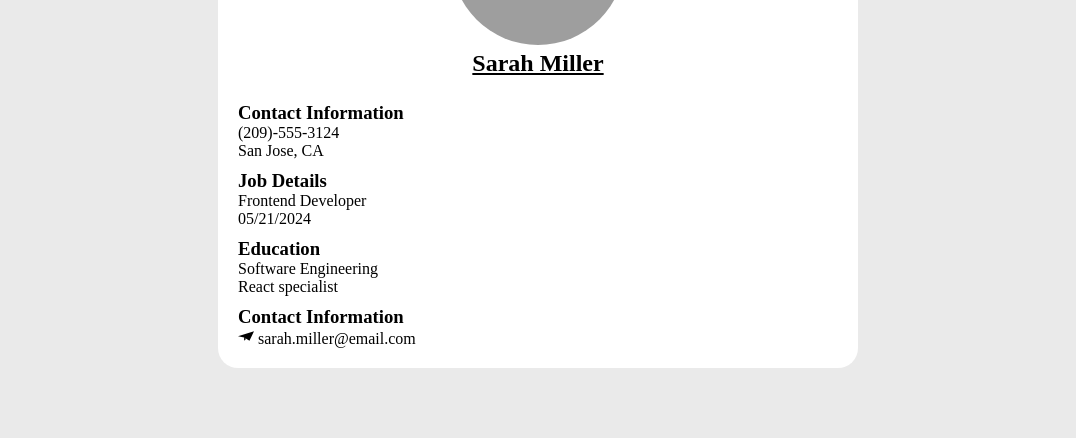
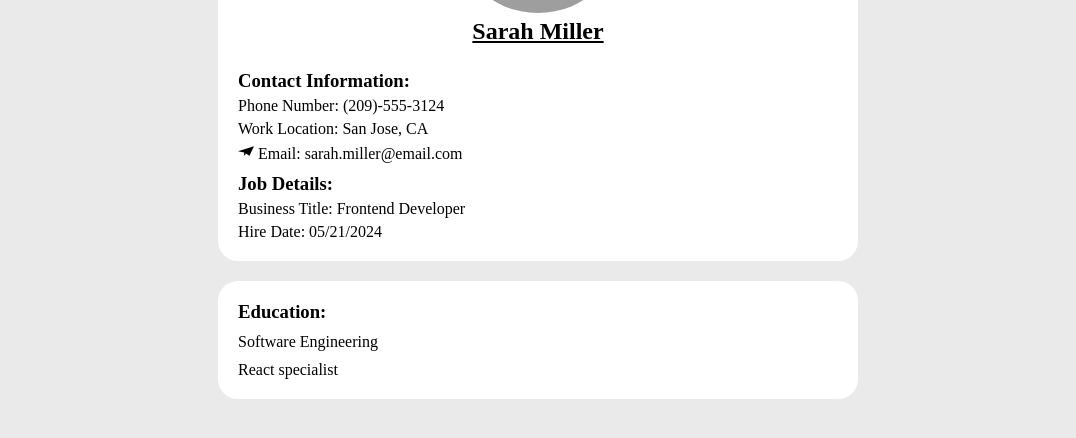
Before and after one commit to Davidnino21/employee-management, a React app: page /1 in a window 1280 px wide. Shown: the part 294-732 px from the top of the page, without its empty margins (102-1178 px from the left). Built offline with nearby package versions, Linux system fonts and the light colour scheme; data requests are answered from the project's data file; grey boxes are pictures that could not be loaded; the HTML template or start-up script is replaced by a standard one.

Commit message:
created modal to delete an employee

```diff
--- a/src/App.css
+++ b/src/App.css
@@ -207,6 +207,51 @@ form input {
   color: white;
 }
 
+/* delete modal */
+.confirm-delete-modal {
+  position: absolute;
+  background-color: rgba(0, 0, 0, 0.5);
+  top: 0;
+  width: 100%;
+  height: 100vh;
+  display: none;
+  justify-content: center;
+  align-items: center;
+}
+
+.modal-content {
+  padding: 10px;
+  background-color: #fff;
+  border-radius: 10px;
+}
+
+.modal-content span {
+  color: #4e90e1;
+}
+
+.modal-actions {
+  display: flex;
+  align-items: center;
+  justify-content: flex-end;
+  padding: 10px;
+  gap: 5px;
+}
+
+.modal-actions button {
+  padding: 5px 15px;
+  border-radius: 10px;
+  border: none;
+  font-size: 16px;
+}
+
+.modal-actions .delete-btn {
+  background-color: red;
+}
+
+.modal-actions .cancel-btn {
+  background-color: green;
+}
+
 @media (max-width: 1400px) {
   .user-container {
     grid-template-columns: repeat(4, 1fr);
--- /dev/null
+++ b/src/components/DeleteModal.jsx
@@ -0,0 +1,18 @@
+function DeleteModal({show, cancel, selectedName}) {
+  return (
+    <div className="confirm-delete-modal" style={{display: show ? "flex" : "none"}}>
+      <div className="modal-content">
+        <h3>
+          Are you sure you want to delete <span>{selectedName}</span>?
+        </h3>
+        <p>This action can not be undone</p>
+        <div className="modal-actions">
+          <button className="delete-btn">Yes</button>
+          <button className="cancel-btn" onClick={cancel}>Cancel</button>
+        </div>
+      </div>
+    </div>
+  );
+}
+
+export default DeleteModal;
--- a/src/components/UserCard.jsx
+++ b/src/components/UserCard.jsx
@@ -5,7 +5,7 @@ import { FaClipboardList } from "react-icons/fa";
 import { useState } from "react";
 import { Link } from "react-router";
 
-function UserCard({ employee }) {
+function UserCard({ employee, toggle }) {
   const [showMenu, setShowMenu] = useState(false);
 
   function handleToggle() {
@@ -42,7 +42,9 @@ function UserCard({ employee }) {
         <Link className="option-btn" to={`/edit/${employee.id}`}>
           Edit
         </Link>
-        <button className="option-btn">Delete</button>
+        <button className="option-btn" onClick={() => toggle(employee.name)}>
+          Delete
+        </button>
       </div>
     </div>
   );
--- a/src/pages/ListUser.jsx
+++ b/src/pages/ListUser.jsx
@@ -1,9 +1,17 @@
 import { useEffect, useState } from "react";
 import Search from "../components/Search";
 import UserCard from "../components/UserCard";
+import DeleteModal from "../components/DeleteModal";
 
 function ListUser() {
   const [employees, setEmployees] = useState([]);
+  const [showDelete, setShowDelete] = useState(false)
+  const [selectedName, setSelectedName] = useState("")
+
+  function toggleDelete(name) {
+    setShowDelete(!showDelete)
+    setSelectedName(name)
+  }
 
   useEffect(() => {
     fetch("http://localhost:3000/employees")
@@ -16,9 +24,10 @@ function ListUser() {
       <Search />
       <div className="user-container">
         {employees.map((emp) => (
-          <UserCard key={emp.id} employee={emp} />
+          <UserCard key={emp.id} employee={emp} toggle={toggleDelete}/>
         ))}
       </div>
+      <DeleteModal show={showDelete} cancel={toggleDelete} selectedName={selectedName}/>
     </>
   );
 }
--- a/src/pages/UserDetail.jsx
+++ b/src/pages/UserDetail.jsx
@@ -1,7 +1,7 @@
 import { useEffect, useState } from "react";
 import { useParams } from "react-router";
 import { SiMinutemailer } from "react-icons/si";
-import "./details.css"
+import "./details.css";
 
 function UserDetail() {
   const [employee, setEmployee] = useState(null);
@@ -23,28 +23,25 @@ function UserDetail() {
           <img src={employee.avatar} alt="" />
           <h2>{employee.name}</h2>
         </div>
-        <div>
-          <h3>Contact Information</h3>
-          <p>{employee.phone}</p>
-          <p>{employee.address}</p>
+        <div className="headings">
+          <h3>Contact Information:</h3>
+          <p>Phone Number: {employee.phone}</p>
+          <p>Work Location: {employee.address}</p>
+          <p>
+            <SiMinutemailer /> <span>Email: {employee.email}</span>
+          </p>
         </div>
-        <div>
-          <h3>Job Details</h3>
-          <p>{employee.title}</p>
-          <p>{employee.hire}</p>
+        <div className="headings">
+          <h3>Job Details:</h3>
+          <p>Business Title: {employee.title}</p>
+          <p>Hire Date: {employee.hire}</p>
         </div>
-        <div>
-          <h3>Education</h3>
+      </div>
+        <div className="education">
+          <h3>Education:</h3>
           <p>{employee.education}</p>
           <p>{employee.note}</p>
         </div>
-        <div className="details-email">
-          <h3>Contact Information</h3>
-          <p>
-            <SiMinutemailer /> <span>{employee.email}</span>
-          </p>
-        </div>
-      </div>
     </div>
   );
 }
```
